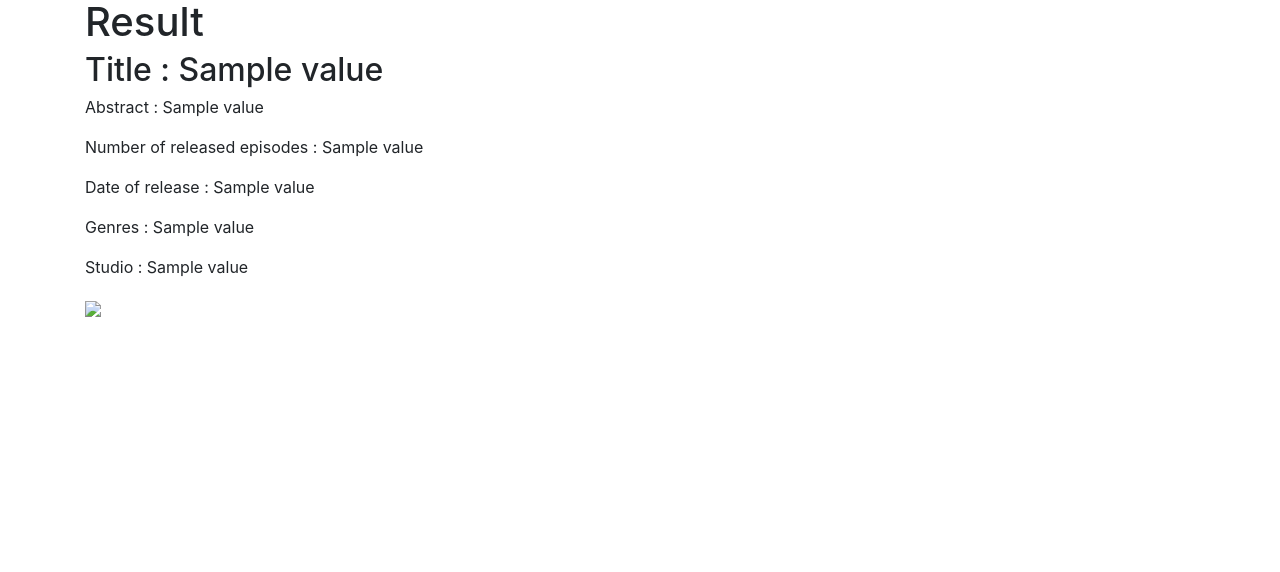
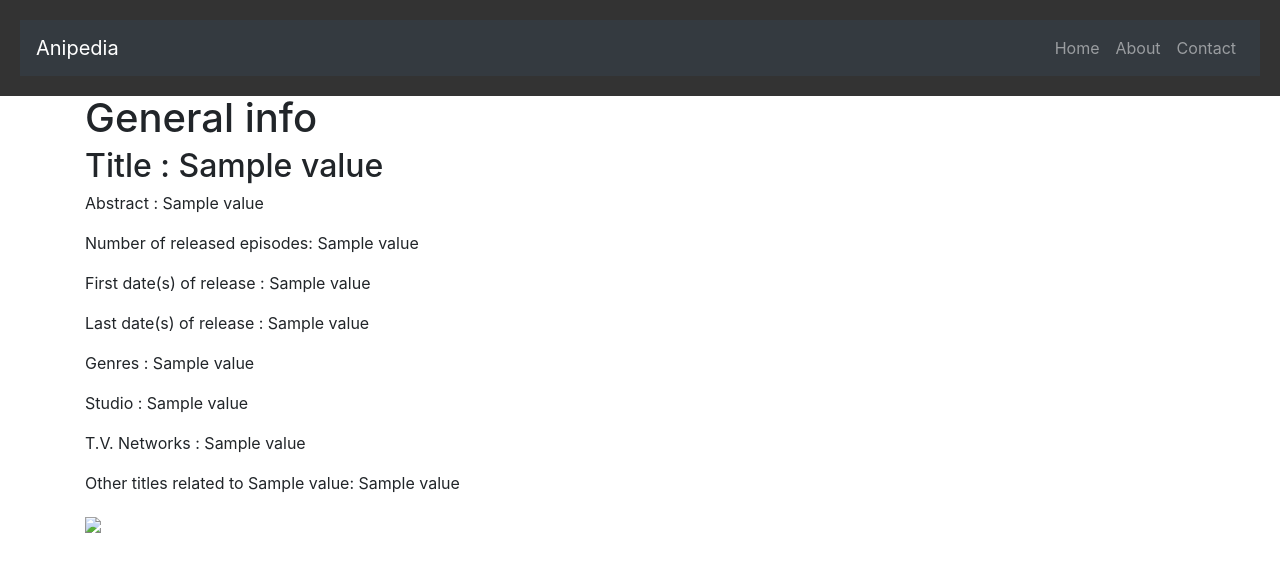
Before and after one commit to Neri-kun/Anipedia, a Flask app: template templates/destination.html in a window 1280 px wide. Shown: the top 572 px of the page. Run offline with Flask 3, Linux system fonts and the light colour scheme; the template is opened without the code that fills it: most values are stand-ins (such as "Sample title", 1, 10 or a date in 2020); some libraries are stand-ins or nearby versions.

Commit message:
Added genre + managed to sum episodes for each anime.

```diff
--- a/app.py
+++ b/app.py
@@ -65,7 +65,27 @@ def home():
         url = generate_url_by_anime_title(result["title"]["value"])
         urls.append(url)
 
-    return render_template("anime_website.html",results=results["results"]["bindings"], urls = urls)
+    query = """SELECT DISTINCT (REPLACE(STRAFTER(str(?genre), "http://dbpedia.org/resource/"), "_", " ") AS ?genre)
+        WHERE {
+          ?anime rdf:type dbo:Anime;
+            dbp:genre ?genre.
+          FILTER (!regex(?genre, '^".*@".*en$'))
+            }"""
+    sparql = SPARQLWrapper(endpoint_url)
+    sparql.setQuery(query)
+    sparql.setReturnFormat(JSON)
+    genres = sparql.query().convert()["results"]["bindings"]
+    filtered_genres = []
+
+    for genre in genres:
+        genre_value = genre["genre"]["value"]
+        if genre_value and genre_value.strip():
+            filtered_genres.append(genre_value)
+    print("Genres :")
+    filtered_genres = list(filter(lambda genre: genre["genre"]["value"].strip(), genres))
+
+
+    return render_template("anime_website.html",results=results["results"]["bindings"], urls = urls, genres = filtered_genres)
 
 
 #de refactorizat
@@ -81,26 +101,31 @@ def search():
     date = request.form['date']
     query_keyword = request.form['query']
     query_keyword = query_keyword.replace("'", "\\'")
-
+    genre = request.form['genre']
 
     # Get the current page from the query parameters, or default to page 1
     page = request.args.get('page',default= 1, type=int)
-    return searchPaginated(page,query_keyword, date, endDate)
+    return searchPaginated(page,query_keyword, genre,date, endDate)
 
 
-@app.route('/search/<int:page>/<query>/<date>/<endDate>', methods=['GET'])
-@app.route('/search/<int:page>/<query>/<endDate>', methods=['GET'])
+
+#@app.route('/search/<int:page>/<query>/<genre>/<date>/<endDate>', methods=['GET'])
+@app.route('/search/<int:page>/<query>/<genre>/<date>/<endDate>', methods=['GET'])
+@app.route('/search/<int:page>/<query>/<genre>/<endDate>',defaults={'date': ''}, methods=['GET'])
+@app.route('/search/<int:page>/<query>/<endDate>',defaults={'date': '', 'genre': ''}, methods=['GET'])
 @app.route('/search/<int:page>/<query>', methods=['GET'])
-def searchPaginated(page, query, date="", endDate=""):
+def searchPaginated(page, query, genre="", date="", endDate=""):
 
     # Define the SPARQL endpoint and query
     #print(request.args.get('query'))
     print(page)
     print(query)
-
+    print("Genre : " + genre)
+    #print("Genre : " + genre)
+    #print(genre)
     # Perform SPARQL query and return results
     sparql = SPARQLWrapper("http://dbpedia.org/sparql")
-    query_statement = generate_query(query, date, endDate)
+    query_statement = generate_query(query, genre, date, endDate)
     sparql.setQuery(query_statement)
     sparql.setReturnFormat(JSON)
     all_results = sparql.query().convert()['results']['bindings']
@@ -129,21 +154,22 @@ def searchPaginated(page, query, date="", endDate=""):
 
     # Render the search results template with the current page, total number of pages, and results
     return render_template('search_results.html', results=results, current_page=page, num_pages=num_pages, has_prev=has_prev, has_next=has_next,
-                           query=query, page=page, date=date, endDate=endDate)#, pagination=pagination)
+                           query=query, page=page, date=date, endDate=endDate, genre=genre)#, pagination=pagination)
 
 
 
-
+@app.route('/destination/<int:page>/<query>/<int:loop_index>/<genre>/<date>/<endDate>',methods=['GET'])
 @app.route('/destination/<int:page>/<query>/<int:loop_index>/<date>/<endDate>',methods=['GET'])
+@app.route('/destination/<int:page>/<query>/<int:loop_index>/<genre>/<endDate>',methods=['GET'])
 @app.route('/destination/<int:page>/<query>/<int:loop_index>/<endDate>',methods=['GET'])
 @app.route('/destination/<int:page>/<query>/<int:loop_index>',methods=['GET'])
-def destination(page,query, loop_index, date="", endDate=""):
+def destination(page,query, loop_index, genre="", date="", endDate=""):
 
     print(page)
     print(query)
-
+    print(genre)
     sparql = SPARQLWrapper("http://dbpedia.org/sparql")
-    query_statement = generate_query(query, date, endDate)
+    query_statement = generate_query(query, genre,date, endDate)
     sparql.setQuery(query_statement)
     sparql.setReturnFormat(JSON)
     all_results = sparql.query().convert()['results']['bindings']
@@ -168,7 +194,14 @@ def destination(page,query, loop_index, date="", endDate=""):
 
     url = generate_url_by_anime_title(result["title"]["value"])
 
+    episodes_string = result["episodes"]["value"]  # Assuming it is a string like "1,2,3,4,5"
+    episodes_list = episodes_string.split(",")  # Split the string by comma to get a list of strings
+    episodes_int = [int(num) for num in episodes_list]  # Convert each string element to an integer
+    total_episodes = sum(episodes_int)  # Compute the sum of the integers
 
+    print(total_episodes)  # Output the sum of the episodes
+
+    result["episodes"]["value"] = total_episodes
 
 
     return render_template('destination.html', result=result, url = url)
@@ -184,7 +217,7 @@ def utility_processor():
 
 
 
-def generate_query(query_keyword, startDate, endDate):
+def generate_query(query_keyword, genre, startDate, endDate):
     query = """
               SELECT DISTINCT
                   ?anime
@@ -194,8 +227,11 @@ def generate_query(query_keyword, startDate, endDate):
                       (GROUP_CONCAT(DISTINCT ?title; separator=", ") AS ?titles)
                       (GROUP_CONCAT(DISTINCT ?episode; separator=", ") AS ?episodes)
                       (GROUP_CONCAT(DISTINCT ?first_release_date; separator=", ") AS ?first_release_dates)
+                      (GROUP_CONCAT(DISTINCT ?last_release_date; separator=", ") AS ?last_release_dates)
+                      (GROUP_CONCAT(DISTINCT CONCAT(UCASE(SUBSTR(REPLACE(LCASE(SUBSTR(STR(?network), STRLEN("http://dbpedia.org/resource/")+1)), "_", " "), 1, 1)), SUBSTR(REPLACE(LCASE(SUBSTR(STR(?network), STRLEN("http://dbpedia.org/resource/")+1)), "_", ","), 2)); separator=",") AS ?networks)
                       ?homepage
                       ?abstract
+
                   WHERE {
                       ?anime rdf:type dbo:Anime.
                       OPTIONAL {
@@ -203,6 +239,9 @@ def generate_query(query_keyword, startDate, endDate):
                       }
                       OPTIONAL {
                           ?anime foaf:name ?title.
+                      }
+                      OPTIONAL {
+                          ?anime dbo:network ?network.
                       }
                       OPTIONAL {
                           ?anime dbp:genre ?genre.
@@ -228,11 +267,17 @@ def generate_query(query_keyword, startDate, endDate):
 
     if startDate == "":
         query += """\nFILTER (?first_release_date <= '""" + endDate + """'^^xsd:date)
-        }
         """
     else:
-        query += """FILTER (?first_release_date >= '""" + startDate + """'^^xsd:date && ?first_release_date <= '""" + endDate + """'^^xsd:date)
-        }"""
+        query += """\nFILTER (?first_release_date >= '""" + startDate + """'^^xsd:date && ?first_release_date <= '""" + endDate + """'^^xsd:date)
+        """
+
+    if genre != "All genres":
+        words = genre.split()
+        for word in words:
+            query+= """\nFILTER(CONTAINS(STR(?genre),'""" + word + """'))
+                    """
+    query +="""\n}"""
 
     return query
 
--- a/templates/destination.html
+++ b/templates/destination.html
@@ -7,19 +7,53 @@
 	<link rel="stylesheet" href="{{ url_for('static', filename='style.css')}}">
 	<link rel="stylesheet" href="https://maxcdn.bootstrapcdn.com/bootstrap/4.0.0-beta/css/bootstrap.min.css">
     <link rel="stylesheet" href="path/to/font-awesome/css/font-awesome.min.css">
+	<link rel="icon" href="{{ url_for('static', filename='ani-wiki.png') }}">
     <script src="path/to/font-awesome/js/font-awesome.min.js"></script>
 	<meta name="viewport" content="width=device-width, initial-scale=1.0">
 </head>
 <body>
+	<header>
+		<!--<nav>
+			<ul>
+				<li><a href="/">Home</a></li>
+				<li><a href="/about">About</a></li>
+				<li><a href="/contact">Contact</a></li>
+			</ul>
+		</nav>-->
+		<nav class="navbar navbar-expand-md navbar-dark bg-dark">
+  <a class="navbar-brand" href="/">Anipedia</a>
+  <button class="navbar-toggler" type="button" data-toggle="collapse" data-target="#navbarNav" aria-controls="navbarNav" aria-expanded="false" aria-label="Toggle navigation">
+    <span class="navbar-toggler-icon"></span>
+  </button>
+  <div class="collapse navbar-collapse justify-content-end" id="navbarNav">
+    <ul class="navbar-nav">
+      <li class="nav-item">
+        <a class="nav-link" href="/">Home</a>
+      </li>
+      <li class="nav-item">
+        <a class="nav-link" href="#">About</a>
+      </li>
+      <li class="nav-item">
+        <a class="nav-link" href="#">Contact</a>
+      </li>
+    </ul>
+  </div>
+</nav>
+
+	</header>
+
 	<div class="container">
-		<h1>Result</h1>
+		<h1>General info</h1>
 		<div class="search-result">
 			<h2>Title : {{result["title"]["value"]}}</h2>
 			<p>Abstract : {{result["abstract"]["value"]}}</p>
-			<p>Number of released episodes : {{result["episodes"]["value"]}}</p>
-			<p>Date of release : {{result["first_release_dates"]["value"]}}</p>
+			<p>Number of released episodes: {{ result["episodes"]["value"]}}</p>
+			<p>First date(s) of release : {{result["first_release_dates"]["value"]}}</p>
+            <p>Last date(s) of release : {{result["last_release_dates"]["value"]}}</p>
 			<p>Genres : {{result["genres"]["value"]}}</p>
 			<p>Studio : {{result["studios"]["value"]}}</p>
+            <p>T.V. Networks : {{result["networks"]["value"]}}</p>
+            <p>Other titles related to {{result["title"]["value"]}}: {{result["titles"]["value"]}}</p>
 			{% if "homepage" in result %}
 				<p>Homepage : <a href="{{result['homepage']['value']}}">{{result["homepage"]["value"]}}</a></p>
 			{% endif %}
```
Also changed, not shown: templates/anime_website.html (+11 -1 lines), templates/search_results.html (+21 -21 lines).
